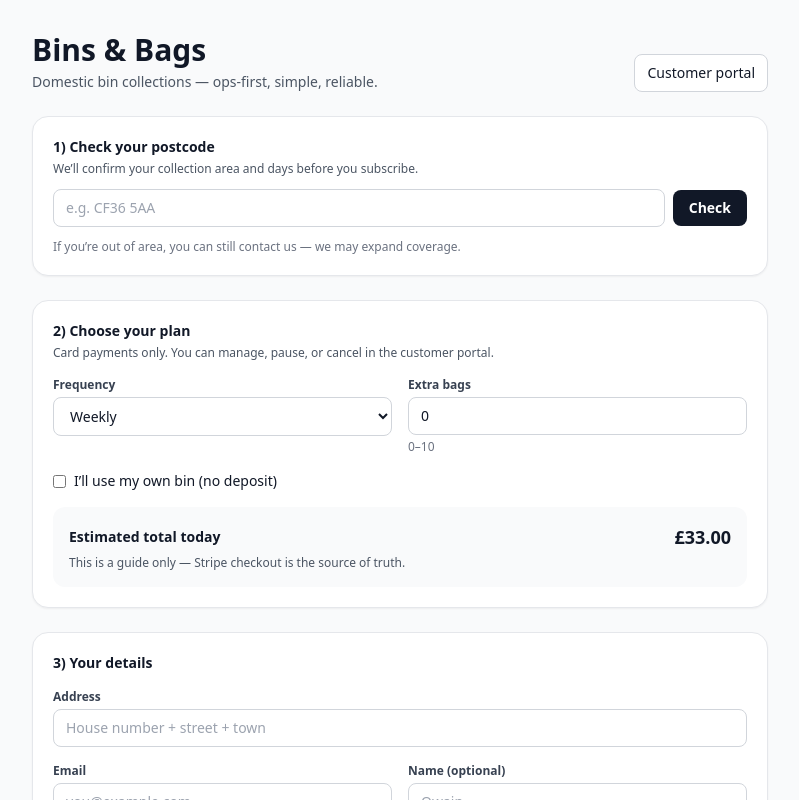
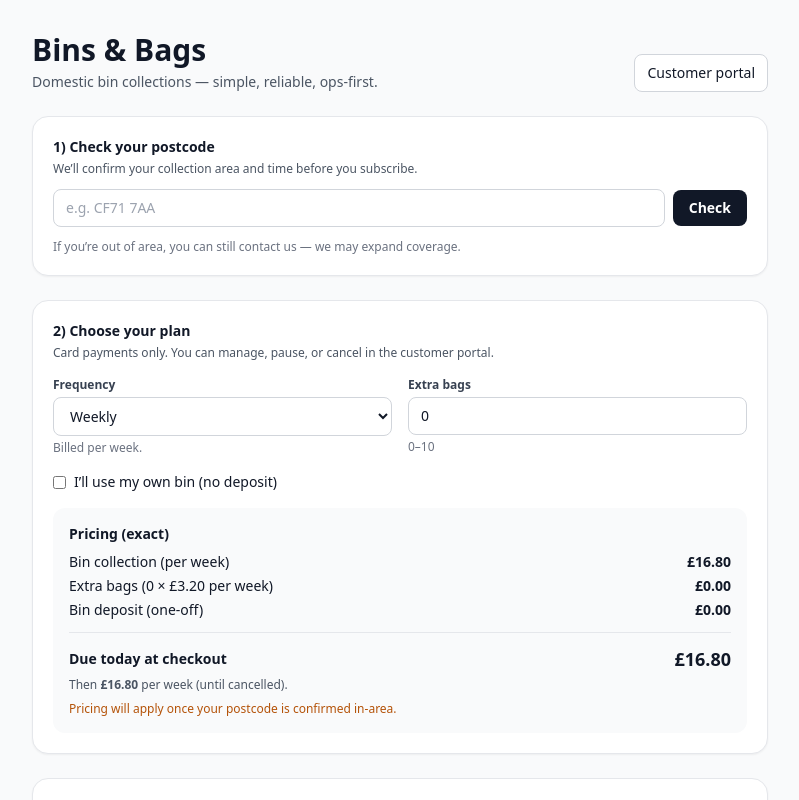
Before and after one commit to othomas555/arocwaste, a Next.js app: page /bins-bags in a window 1280 px wide. Shown: the top 800 px of the page, without its empty margins (240-1039 px from the left). Built offline with nearby package versions, Linux system fonts and the light colour scheme.

Commit message:
Update bins-bags.js

```diff
--- a/pages/bins-bags.js
+++ b/pages/bins-bags.js
@@ -58,6 +58,94 @@ function sortMatches(matches) {
   return arr;
 }
 
+// ---- Date helpers (London-safe) ----
+const DAY_INDEX = {
+  Sunday: 0,
+  Monday: 1,
+  Tuesday: 2,
+  Wednesday: 3,
+  Thursday: 4,
+  Friday: 5,
+  Saturday: 6,
+};
+
+function londonTodayYMD() {
+  const parts = new Intl.DateTimeFormat("en-CA", {
+    timeZone: "Europe/London",
+    year: "numeric",
+    month: "2-digit",
+    day: "2-digit",
+  }).formatToParts(new Date());
+
+  const y = parts.find((p) => p.type === "year")?.value;
+  const m = parts.find((p) => p.type === "month")?.value;
+  const d = parts.find((p) => p.type === "day")?.value;
+  return `${y}-${m}-${d}`;
+}
+
+function ymdToDateNoonUTC(ymd) {
+  const [Y, M, D] = String(ymd).split("-").map((x) => Number(x));
+  return new Date(Date.UTC(Y, M - 1, D, 12, 0, 0));
+}
+function dateToYMDUTC(dt) {
+  const y = dt.getUTCFullYear();
+  const m = String(dt.getUTCMonth() + 1).padStart(2, "0");
+  const d = String(dt.getUTCDate()).padStart(2, "0");
+  return `${y}-${m}-${d}`;
+}
+function addDaysYMD(ymd, n) {
+  const dt = ymdToDateNoonUTC(ymd);
+  dt.setUTCDate(dt.getUTCDate() + n);
+  return dateToYMDUTC(dt);
+}
+
+function londonWeekdayNameToday() {
+  return new Intl.DateTimeFormat("en-GB", {
+    timeZone: "Europe/London",
+    weekday: "long",
+  }).format(new Date());
+}
+
+function nextOccurrencesOfDay(routeDay, count = 6) {
+  const todayYMD = londonTodayYMD();
+  const todayWeekday = londonWeekdayNameToday();
+
+  const todayIdx = DAY_INDEX[todayWeekday];
+  const targetIdx = DAY_INDEX[routeDay];
+  if (todayIdx == null || targetIdx == null) return [];
+
+  const delta = (targetIdx - todayIdx + 7) % 7; // includes today if same day
+  const first = addDaysYMD(todayYMD, delta);
+
+  const out = [];
+  for (let i = 0; i < count; i++) out.push(addDaysYMD(first, i * 7));
+  return out;
+}
+
+function formatStartOption(ymd) {
+  const dt = ymdToDateNoonUTC(ymd);
+  return new Intl.DateTimeFormat("en-GB", {
+    timeZone: "Europe/London",
+    weekday: "long",
+    day: "numeric",
+    month: "short",
+    year: "numeric",
+  }).format(dt);
+}
+
+// ---- Stripe-aligned pricing (matches your Stripe products) ----
+const STRIPE_PRICES = {
+  bin: 16.8,
+  bag: 3.2,
+  deposit: 50.0,
+};
+
+function frequencyLabel(freq) {
+  if (freq === "weekly") return "per week";
+  if (freq === "fortnightly") return "every 2 weeks";
+  return "every 3 weeks";
+}
+
 export default function BinsBags() {
   // --- Postcode / coverage ---
   const [postcode, setPostcode] = useState("");
@@ -76,28 +164,12 @@ export default function BinsBags() {
   const [extraBags, setExtraBags] = useState(0);
   const [useOwnBin, setUseOwnBin] = useState(false);
 
+  // --- First collection start date ---
+  const [startDate, setStartDate] = useState(""); // YYYY-MM-DD (chosen)
+
   // --- UI state ---
   const [submitting, setSubmitting] = useState(false);
   const [submitError, setSubmitError] = useState("");
-
-  // Prices are displayed as guidance only — Stripe is the source of truth at checkout.
-  // Keep these aligned with your Stripe prices if you want the UI to match exactly.
-  const priceGuide = useMemo(() => {
-    // You can tweak these numbers if you want — they are only for display.
-    // If you want exact pricing displayed, we can add a lightweight pricing API later.
-    const base = {
-      weekly: 8.0,
-      fortnightly: 9.0,
-      threeweekly: 10.0,
-    };
-    const bag = {
-      weekly: 2.0,
-      fortnightly: 2.0,
-      threeweekly: 2.0,
-    };
-    const deposit = 25.0; // just a guide
-    return { base, bag, deposit };
-  }, []);
 
   const covered = checked && routeResult?.in_area && routeResult?.default;
   const matchesSorted = useMemo(
@@ -105,12 +177,37 @@ export default function BinsBags() {
     [routeResult?.matches]
   );
 
-  const totalGuide = useMemo(() => {
-    const base = priceGuide.base[frequency] || 0;
-    const bag = (priceGuide.bag[frequency] || 0) * clampInt(extraBags, 0, 10);
-    const deposit = useOwnBin ? 0 : priceGuide.deposit;
-    return base + bag + deposit;
-  }, [priceGuide, frequency, extraBags, useOwnBin]);
+  const routeDay = routeResult?.default?.route_day || null;
+  const startOptions = useMemo(() => {
+    if (!covered || !routeDay) return [];
+    return nextOccurrencesOfDay(routeDay, 6);
+  }, [covered, routeDay]);
+
+  // When coverage changes, set default start date to first option.
+  useMemo(() => {
+    if (!covered) return;
+    if (!startOptions.length) return;
+    if (!startDate || !startOptions.includes(startDate)) {
+      setStartDate(startOptions[0]);
+    }
+    // eslint-disable-next-line react-hooks/exhaustive-deps
+  }, [covered, routeDay]);
+
+  const depositApplied = covered ? !useOwnBin : false;
+
+  const dueTodayAtCheckout = useMemo(() => {
+    // Stripe will charge the first recurring period immediately at checkout, plus deposit if applicable.
+    const bin = STRIPE_PRICES.bin;
+    const bags = STRIPE_PRICES.bag * clampInt(extraBags, 0, 10);
+    const deposit = depositApplied ? STRIPE_PRICES.deposit : 0;
+    return bin + bags + deposit;
+  }, [extraBags, depositApplied]);
+
+  const recurringPerCycle = useMemo(() => {
+    const bin = STRIPE_PRICES.bin;
+    const bags = STRIPE_PRICES.bag * clampInt(extraBags, 0, 10);
+    return bin + bags;
+  }, [extraBags]);
 
   async function onCheckPostcode() {
     setCheckError("");
@@ -145,7 +242,6 @@ export default function BinsBags() {
   async function subscribe() {
     setSubmitError("");
 
-    // Require postcode coverage check
     if (!covered) {
       setSubmitError("Please check your postcode first.");
       return;
@@ -155,6 +251,11 @@ export default function BinsBags() {
 
     if (!email.trim() || !pc || !address.trim()) {
       setSubmitError("Please fill in email, postcode, and address.");
+      return;
+    }
+
+    if (!startDate) {
+      setSubmitError("Please choose your first collection start date.");
       return;
     }
 
@@ -172,10 +273,7 @@ export default function BinsBags() {
           frequency,
           extraBags: clampInt(extraBags, 0, 10),
           useOwnBin: !!useOwnBin,
-
-          // IMPORTANT:
-          // Do NOT send routeDay/routeArea anymore.
-          // Backend assigns route from /api/route-lookup and writes route_day/route_area/route_slot + next_collection_date.
+          startDate, // ✅ chosen first collection date (YYYY-MM-DD)
         }),
       });
 
@@ -206,7 +304,7 @@ export default function BinsBags() {
           <div>
             <h1 className="text-3xl font-semibold text-gray-900">Bins & Bags</h1>
             <p className="mt-1 text-sm text-gray-600">
-              Domestic bin collections — ops-first, simple, reliable.
+              Domestic bin collections — simple, reliable, ops-first.
             </p>
           </div>
           <Link
@@ -221,7 +319,7 @@ export default function BinsBags() {
         <div className="rounded-2xl border border-gray-200 bg-white p-5 shadow-sm">
           <h2 className="text-sm font-semibold text-gray-900">1) Check your postcode</h2>
           <p className="mt-1 text-xs text-gray-600">
-            We’ll confirm your collection area and days before you subscribe.
+            We’ll confirm your collection area and time before you subscribe.
           </p>
 
           <div className="mt-3 flex flex-col gap-2 sm:flex-row sm:items-center">
@@ -229,7 +327,7 @@ export default function BinsBags() {
               value={postcode}
               onChange={(e) => setPostcode(e.target.value)}
               className="w-full rounded-lg border border-gray-300 bg-white px-3 py-2 text-sm text-gray-900"
-              placeholder="e.g. CF36 5AA"
+              placeholder="e.g. CF71 7AA"
             />
             <button
               type="button"
@@ -272,12 +370,30 @@ export default function BinsBags() {
                   </ul>
                 </div>
 
-                {routeResult.default?.next_date ? (
-                  <div className="mt-2 text-xs text-emerald-800">
-                    Next collection date (default):{" "}
-                    <span className="font-semibold">{routeResult.default.next_date}</span>
+                <div className="mt-3 rounded-xl bg-white/60 p-3 text-xs text-emerald-900">
+                  <div className="font-semibold">Choose your first collection start date</div>
+                  <div className="mt-1 text-emerald-800">
+                    Your normal collection day is{" "}
+                    <span className="font-semibold">{routeDay}</span>.
                   </div>
-                ) : null}
+
+                  <div className="mt-2">
+                    <select
+                      value={startDate}
+                      onChange={(e) => setStartDate(e.target.value)}
+                      className="w-full rounded-lg border border-emerald-200 bg-white px-3 py-2 text-sm text-gray-900"
+                    >
+                      {startOptions.map((ymd) => (
+                        <option key={ymd} value={ymd}>
+                          {formatStartOption(ymd)}
+                        </option>
+                      ))}
+                    </select>
+                    <div className="mt-1 text-xs text-emerald-800">
+                      This will be your <span className="font-semibold">first</span> collection date.
+                    </div>
+                  </div>
+                </div>
               </div>
             </div>
           ) : null}
@@ -306,6 +422,9 @@ export default function BinsBags() {
                 <option value="fortnightly">Fortnightly</option>
                 <option value="threeweekly">3-weekly</option>
               </select>
+              <div className="mt-1 text-xs text-gray-500">
+                Billed {frequencyLabel(frequency)}.
+              </div>
             </div>
 
             <div>
@@ -333,13 +452,45 @@ export default function BinsBags() {
             </div>
           </div>
 
+          {/* Exact Stripe-aligned pricing breakdown */}
           <div className="mt-4 rounded-xl bg-gray-50 p-4 text-sm text-gray-900">
-            <div className="flex items-center justify-between">
-              <div className="font-semibold">Estimated total today</div>
-              <div className="text-lg font-semibold">{fmtGBP(totalGuide)}</div>
+            <div className="text-sm font-semibold">Pricing (exact)</div>
+
+            <div className="mt-2 space-y-1 text-sm">
+              <div className="flex items-center justify-between">
+                <div>Bin collection ({frequencyLabel(frequency)})</div>
+                <div className="font-semibold">{fmtGBP(STRIPE_PRICES.bin)}</div>
+              </div>
+
+              <div className="flex items-center justify-between">
+                <div>
+                  Extra bags ({clampInt(extraBags, 0, 10)} × {fmtGBP(STRIPE_PRICES.bag)} {frequencyLabel(frequency)})
+                </div>
+                <div className="font-semibold">{fmtGBP(STRIPE_PRICES.bag * clampInt(extraBags, 0, 10))}</div>
+              </div>
+
+              <div className="flex items-center justify-between">
+                <div>Bin deposit (one-off)</div>
+                <div className="font-semibold">{fmtGBP(depositApplied ? STRIPE_PRICES.deposit : 0)}</div>
+              </div>
             </div>
-            <div className="mt-1 text-xs text-gray-600">
-              This is a guide only — Stripe checkout is the source of truth.
+
+            <div className="mt-3 border-t border-gray-200 pt-3">
+              <div className="flex items-center justify-between">
+                <div className="font-semibold">Due today at checkout</div>
+                <div className="text-lg font-semibold">{fmtGBP(dueTodayAtCheckout)}</div>
+              </div>
+
+              <div className="mt-1 text-xs text-gray-600">
+                Then <span className="font-semibold">{fmtGBP(recurringPerCycle)}</span>{" "}
+                {frequencyLabel(frequency)} (until cancelled).
+              </div>
+
+              {!covered ? (
+                <div className="mt-2 text-xs text-amber-700">
+                  Pricing will apply once your postcode is confirmed in-area.
+                </div>
+              ) : null}
             </div>
           </div>
         </div>
@@ -404,14 +555,20 @@ export default function BinsBags() {
             <button
               type="button"
               onClick={subscribe}
-              disabled={submitting || !covered}
+              disabled={submitting || !covered || !startDate}
               className={classNames(
                 "rounded-lg px-5 py-2 text-sm font-semibold",
-                submitting || !covered
+                submitting || !covered || !startDate
                   ? "bg-gray-300 text-gray-600 cursor-not-allowed"
                   : "bg-gray-900 text-white hover:bg-black"
               )}
-              title={!covered ? "Check your postcode first" : "Continue to payment"}
+              title={
+                !covered
+                  ? "Check your postcode first"
+                  : !startDate
+                  ? "Choose your first collection date"
+                  : "Continue to payment"
+              }
             >
               {submitting ? "Redirecting…" : "Continue to payment"}
             </button>
@@ -420,6 +577,12 @@ export default function BinsBags() {
           {!covered ? (
             <div className="mt-2 text-xs text-gray-500">
               You must check your postcode and be in-area before subscribing.
+            </div>
+          ) : null}
+
+          {covered && !startDate ? (
+            <div className="mt-2 text-xs text-gray-500">
+              Choose your first collection date before continuing.
             </div>
           ) : null}
         </div>
```
